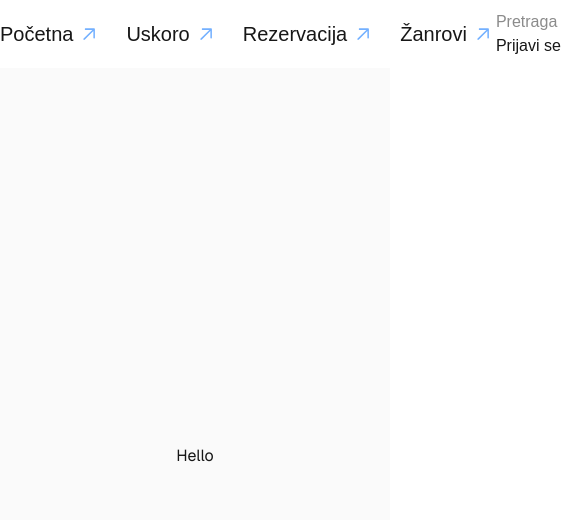
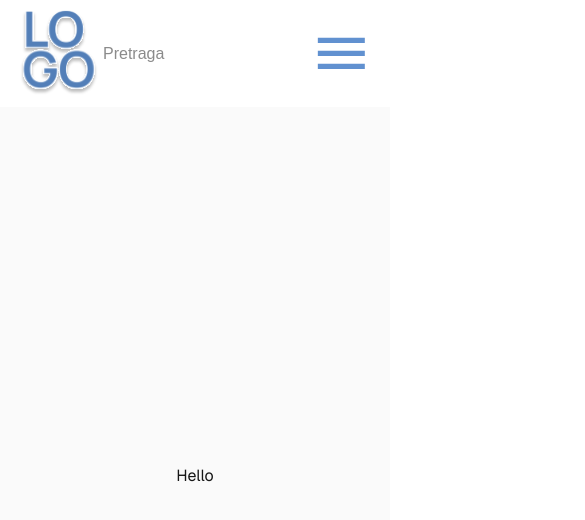
Before and after one commit to reddit-programatori/cinema-frontend, a Next.js app: page / in a window 390 px wide. Shown: the top 520 px of the page, 585 px wide, since content can reach past the window. Built offline with nearby package versions, Linux system fonts and the light colour scheme.

Commit message:
RED-17: Implement responsive header with hamburger menu and refactor components

```diff
--- /dev/null
+++ b/src/components/HamburgerButton/HamburgerButton.module.css
@@ -0,0 +1,12 @@
+.hamburger {
+  display: none;
+  width: 4rem;
+  height: 4rem;
+}
+
+@media (max-width: 992px) {
+  .hamburger {
+    display: block;
+    cursor: pointer;
+  }
+}
--- /dev/null
+++ b/src/components/HamburgerButton/HamburgerButton.tsx
@@ -0,0 +1,20 @@
+"use client";
+
+import IconHamburger from "@/components/ui/icons/hamburger-menu.svg";
+import styles from "./HamburgerButton.module.css";
+
+export const HamburgerButton = () => {
+  return (
+    <button
+      className={styles.hamburger}
+      aria-label="Open menu"
+      onClick={() => {
+        /* toggle menu state */
+        // openMenu(...)
+        console.log("Open menu ()");
+      }}
+    >
+      <IconHamburger aria-hidden="true" />
+    </button>
+  );
+};
--- /dev/null
+++ b/src/components/Header/Header.module.css
@@ -0,0 +1,12 @@
+.actions {
+  display: flex;
+  align-items: center;
+  justify-content: center;
+}
+
+@media (max-width: 992px) {
+  .nav,
+  .headerActions {
+    display: none;
+  }
+}
--- a/src/components/Header/Header.tsx
+++ b/src/components/Header/Header.tsx
@@ -3,15 +3,20 @@ import { Nav } from "../Nav/Nav";
 import Image from "next/image";
 import { HeaderActions } from "./HeaderActions";
 
+import styles from "./Header.module.css";
+import { HamburgerButton } from "../HamburgerButton/HamburgerButton";
+
 export const Header = () => {
   return (
-    <header className="flex justify-around items-center py-2.5">
+    <header className="flex justify-between items-center px-4 py-2.5">
       <Link href="/">
         <Image src="/logo.svg" alt="logo" width={96} height={96} />
       </Link>
-      <Nav />
-      {/* // TODO - Added div, just to simulate design. HeaderActions should be done in next ticket */}
-      <HeaderActions />
+      <Nav className={styles.nav} />
+      <div className={styles.actions}>
+        <HeaderActions className={styles.headerActions} />
+        <HamburgerButton />
+      </div>
     </header>
   );
 };
--- a/src/components/Header/HeaderActions.tsx
+++ b/src/components/Header/HeaderActions.tsx
@@ -1,10 +1,15 @@
 import Link from "next/link";
 
-export const HeaderActions = () => {
+type Props = {
+  className?: string;
+};
+export const HeaderActions = ({ className }: Props) => {
   return (
-    <div>
+    <>
       <input type="text" placeholder="Pretraga" />
-      <Link href="/sign-in">Prijavi se</Link>
-    </div>
+      <div className={className}>
+        <Link href="/sign-in">Prijavi se</Link>
+      </div>
+    </>
   );
 };
--- a/src/components/Nav/Nav.tsx
+++ b/src/components/Nav/Nav.tsx
@@ -2,9 +2,12 @@ import { NAV_LINKS } from "@/config/navigation";
 import { NavLink } from "./NavLink";
 import styles from "./Nav.module.css";
 
-export const Nav = () => {
+type Props = {
+  className?: string;
+};
+export const Nav = ({ className }: Props) => {
   return (
-    <nav>
+    <nav className={className}>
       <ul className={styles.list}>
         {NAV_LINKS.map(({ href, label }) => (
           <NavLink key={label} label={label} href={href} />
```
Also changed, not shown: src/components/ui/icons/hamburger-menu.svg (added).
